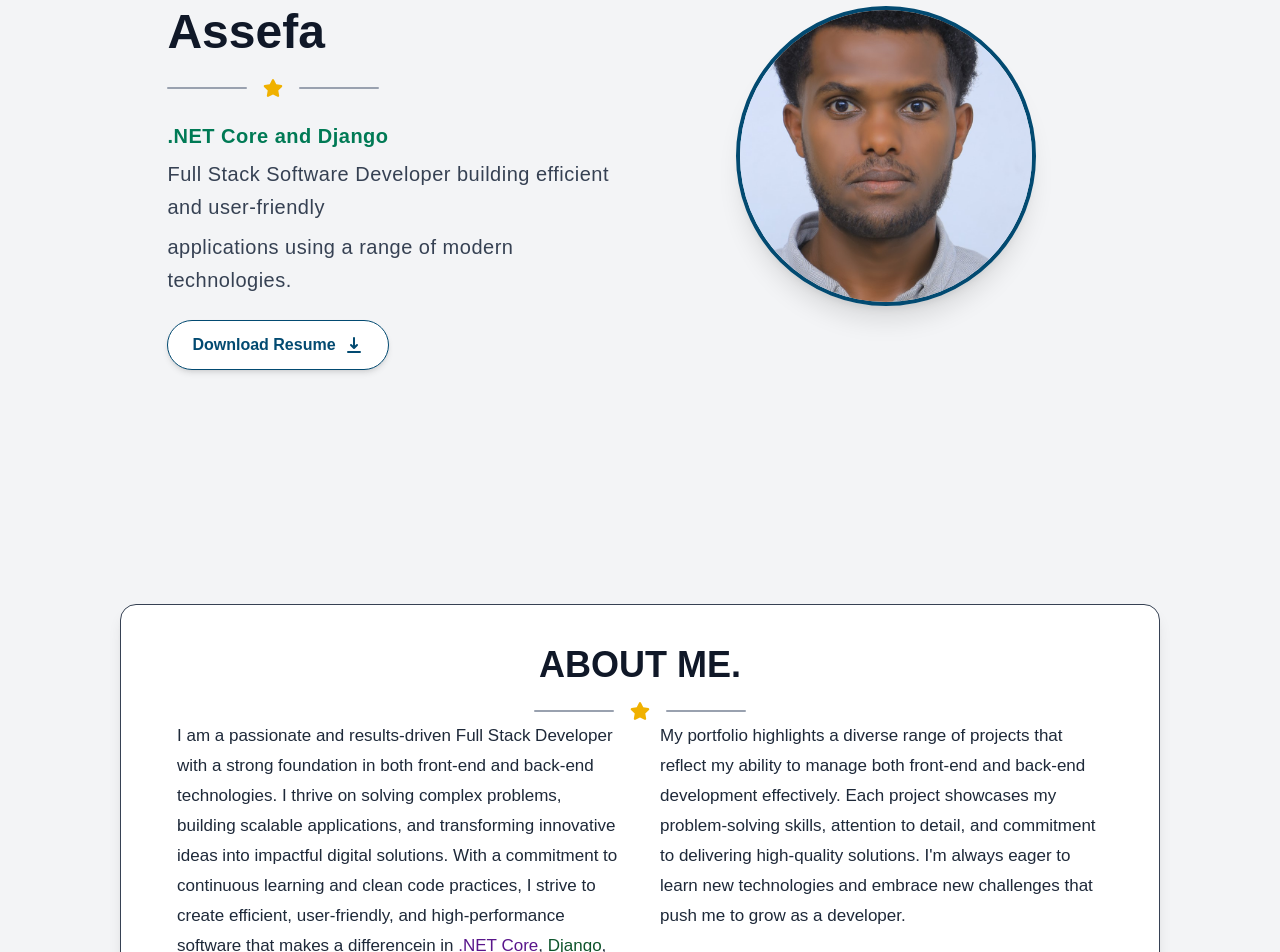
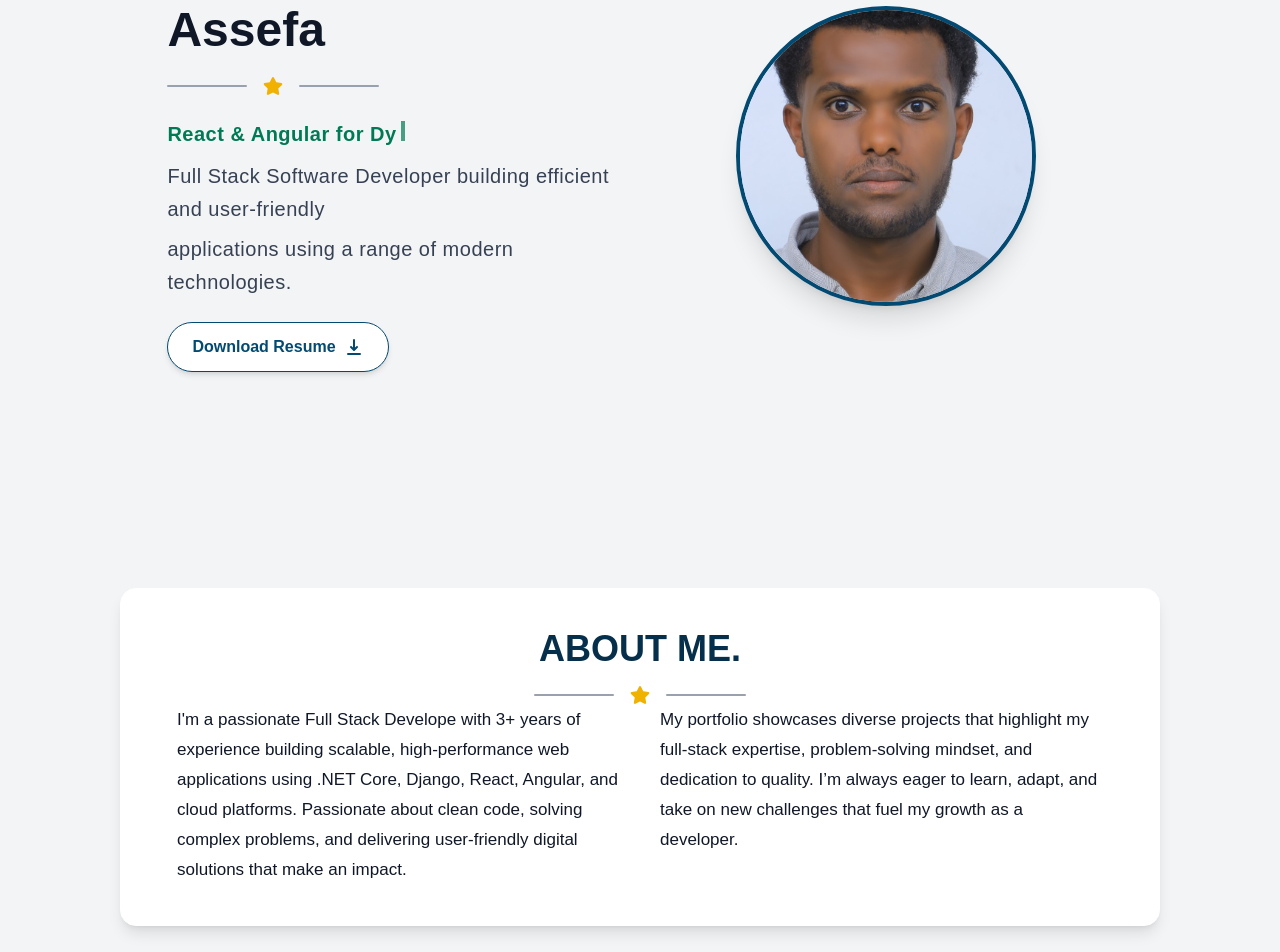
Before and after one commit to Andu2023/portfolio, a React (Vite) app: page / in a window 1280 px wide. Shown: the part 300-1252 px from the top of the page. Built offline with nearby package versions, Linux system fonts and the light colour scheme.

Commit message:
fix issue

```diff
--- a/src/App.jsx
+++ b/src/App.jsx
@@ -19,7 +19,7 @@ const HomePage = () => {
        <Tech />
        <Experience />
        <Projects />
-     <Contact/>
+       <Contact/>
       <Footer/>
     </div>
   );
--- a/src/components/About.jsx
+++ b/src/components/About.jsx
@@ -5,17 +5,17 @@ import { FaStar } from 'react-icons/fa';
 
 const About = () => {
   return (
-    <div className="w-full flex justify-center items-center mt-10 px-4 md:px-20">
+    <div className="w-full flex justify-center items-center mt-6 px-4 md:px-20">
       <motion.div
         variants={fadeIn("", "", 0.1, 1)}
-        className="bg-white p-10 rounded-2xl shadow-lg border border-gray-700 max-w-6xl w-full"
+        className="bg-white p-10 rounded-2xl shadow-lg border max-w-6xl w-full"
       >
         {/* Title */}
         <motion.div
           variants={textVariant()}
           className="text-center flex flex-col items-center justify-center"
         >
-          <h2 className="text-4xl font-bold text-gray-900">ABOUT ME.</h2>
+          <h2 className="text-4xl font-bold text-sky-950">ABOUT <span className=''>ME</span>.</h2>
 
           {/* Decorative line with star */}
           <div className="flex items-center gap-4 mt-4">
@@ -29,18 +29,18 @@ const About = () => {
         <div className="t-10 flex flex-col sm:flex-row sm:gap-10 gap-6 sm:flex-wrap sm:justify-center px-4">
           <motion.p
             variants={fadeIn("", "", 0.2, 1)}
-            className="text-gray-800 text-[17px] leading-[30px] max-w-[500px] flex-1 font-sans"
+            className="text-gray-900 text-[17px] leading-[30px] max-w-[500px] flex-1 font-sans"
           >
+             I'm a passionate Full Stack Develope with 3+ years of experience building scalable, high-performance web applications using .NET Core, Django, React, Angular, and cloud platforms. Passionate about clean code, solving complex problems, and delivering user-friendly digital solutions that make an impact.
 
-           I am a passionate and results-driven Full Stack Developer with a strong foundation in both front-end and back-end technologies. I thrive on solving complex problems, building scalable applications, and transforming innovative ideas into impactful digital solutions. With a commitment to continuous learning and clean code practices, I strive to create efficient, user-friendly, and high-performance software that makes a differencein  in <span className='text-purple-900'>.NET Core</span>, <span className='text-green-900'>Django</span>, <span className='text-pink-700'>Angular</span>, <span className='text-blue-500'>React</span>, and cloud technologies.
 
           </motion.p>
 
           <motion.p
             variants={fadeIn("", "", 0.3, 1)}
-            className="text-gray-800 text-[17px] leading-[30px] max-w-[500px] flex-1 font-serif"
+            className="text-gray-900 text-[17px] leading-[30px] max-w-[500px] flex-1 font-serif"
           >
-           My portfolio highlights a diverse range of projects that reflect my ability to manage both front-end and back-end development effectively. Each project showcases my problem-solving skills, attention to detail, and commitment to delivering high-quality solutions. I'm always eager to learn new technologies and embrace new challenges that push me to grow as a developer.
+           My portfolio showcases diverse projects that highlight my full-stack expertise, problem-solving mindset, and dedication to quality. I’m always eager to learn, adapt, and take on new challenges that fuel my growth as a developer.
           </motion.p>
         </div>
       </motion.div>
--- a/src/components/Contact.jsx
+++ b/src/components/Contact.jsx
@@ -82,7 +82,7 @@ const Contact = () => {
   };
 
   return (
-    <div className="xl:mt-12 max-w-7xl mx-auto px-4 md:px-20 ">
+    <div className="xl:mt-6 max-w-7xl mx-auto px-4 md:px-20 ">
        <motion.div
 
                 className="text-center flex flex-col items-center justify-center"
--- a/src/components/Experience.jsx
+++ b/src/components/Experience.jsx
@@ -1,5 +1,4 @@
 import { motion } from "framer-motion";
-import { styles } from "../styles";
 import { experiences, education } from "../constants";
 import { SectionWrapper } from "../hoc";
 import { fadeIn } from "../utils/motion";
@@ -11,7 +10,7 @@ const ExperienceCard = ({ experience, index }) => (
     variants={fadeIn("up", "spring", index * 0.3, 0.75)}
     whileHover={{ scale: 1.03 }}
     whileTap={{ scale: 0.97 }}
-    className="w-80 md:w-96 bg-white text-gray-800 p-6 rounded-xl shadow-md border border-gray-200 flex flex-col items-start justify-between transition-transform"
+    className="w-80 md:w-96 bg-white text-gray-800 p-6 rounded-xl shadow-md border border-gray-200 flex flex-col items-start justify-between transition-transform pt-4"
   >
     <div>
       <h3 className="text-lg font-semibold text-sky-950">{experience.title}</h3>
@@ -33,7 +32,7 @@ const EducationCard = ({ edu, index }) => (
     variants={fadeIn("up", "spring", index * 0.3, 0.75)}
     whileHover={{ scale: 1.03 }}
     whileTap={{ scale: 0.97 }}
-    className="w-80 md:w-96 bg-white text-gray-800 p-6 rounded-xl shadow-md border border-gray-200 flex flex-col items-start justify-between transition-transform"
+    className="w-full max-w-xs sm:max-w-sm md:max-w-md bg-white text-gray-800 p-6 rounded-xl shadow-md border border-gray-200 flex flex-col items-start justify-between transition-transform"
   >
     <div>
       <h3 className="text-lg font-semibold">{edu.university}</h3>
@@ -45,7 +44,7 @@ const EducationCard = ({ edu, index }) => (
 
 const Experience = () => {
   return (
-    <div className="w-full flex flex-col items-center mt-10 px-4 md:px-20">
+    <div className="w-full flex flex-col items-center mt-6 px-4 md:px-20">
 
        <div className="w-full max-w-6xl flex justify-between items-center mb-6 px-4">
         <h2 className="text-xl font-bold text-gray-800 font-sans">Resume</h2>
@@ -60,7 +59,7 @@ const Experience = () => {
   <a
     href="/AndualemAssefaResume.pdf"
     download="Andualem_Assefa_Resume.pdf"
-    className="flex items-center gap-2 rounded-full text-sky-900 bg-white hover:bg-gray-100 px-6 py-3 font-semibold transition-all duration-300 ease-in-out hover:scale-105 shadow-md border border-sky-900"
+    className="flex items-center sm:max-w-fit  px-4 sm:px-6 py-2 sm:py-3 gap-2 rounded-full text-sky-900 bg-white hover:bg-gray-100  font-semibold transition-all duration-300 ease-in-out hover:scale-105 shadow-md border border-sky-900"
   >
 
     Download Resume <HiDownload size={20} />
--- a/src/components/Hero.jsx
+++ b/src/components/Hero.jsx
@@ -4,27 +4,44 @@ import { motion } from 'framer-motion';
 import profile from '../assets/profile.jpg';
 import { HiDownload } from 'react-icons/hi';
 import { useState, useEffect } from 'react';
+
 const Hero = () => {
-   // Rotating text logic
   const rotatingTexts = [
-    "Fullstack Developer",
-    "React and Angular",
-    ".NET Core and Django",
+    ' Full Stack  Developer',
+    'React & Angular for Dynamic Frontends',
+    'Robust APIs with .NET Core & Django',
   ];
+
   const [currentTextIndex, setCurrentTextIndex] = useState(0);
+  const [displayedText, setDisplayedText] = useState('');
+  const [charIndex, setCharIndex] = useState(0);
 
   useEffect(() => {
-    const interval = setInterval(() => {
-      setCurrentTextIndex((prevIndex) => (prevIndex + 1) % rotatingTexts.length);
-    }, 2500); // change text every 2.5 seconds
+    const currentFullText = rotatingTexts[currentTextIndex];
 
-    return () => clearInterval(interval);
-  }, []);
+    const typingInterval = setInterval(() => {
+      if (charIndex < currentFullText.length) {
+        setDisplayedText((prev) => prev + currentFullText[charIndex]);
+        setCharIndex((prev) => prev + 1);
+      } else {
+        clearInterval(typingInterval);
+        setTimeout(() => {
+          // Clear and go to next text after short pause
+          setDisplayedText('');
+          setCharIndex(0);
+          setCurrentTextIndex((prev) => (prev + 1) % rotatingTexts.length);
+        }, 2000); // pause after full text is displayed
+      }
+    }, 100); // typing speed (ms per character)
+
+    return () => clearInterval(typingInterval);
+  }, [charIndex, currentTextIndex]);
+
   return (
     <section className="relative w-full h-auto min-h-screen bg-gray-100 flex items-center justify-center" id="hero">
       <div className={`${styles.paddingX} max-w-7xl mx-auto pt-28 flex flex-col md:flex-row items-center justify-between gap-10`}>
 
-        {/* Text Section (Left) */}
+        {/* Text Section */}
         <div className="flex-1 flex flex-col items-center md:items-start text-center md:text-left">
           <motion.div
             initial={{ opacity: 0, y: -30 }}
@@ -47,15 +64,10 @@ const Hero = () => {
             transition={{ delay: 0.3, duration: 0.8 }}
             className="mt-2 space-y-2 text-gray-700 text-base sm:text-lg md:text-xl leading-relaxed"
           >
-              <motion.p
-                key={rotatingTexts[currentTextIndex]}
-                initial={{ opacity: 0, y: 10 }}
-                animate={{ opacity: 1, y: 0 }}
-                transition={{ duration: 0.6 }}
-                className="tracking-wide text-emerald-700 font-semibold text-lg sm:text-xl"
-               >
-              {rotatingTexts[currentTextIndex]}
-              </motion.p>
+            <p className="tracking-wide text-emerald-700 font-semibold text-lg sm:text-xl min-h-[32px]">
+              {displayedText}
+              <span className="animate-pulse inline-block w-1 h-5 bg-emerald-700 ml-1" />
+            </p>
             <p className="tracking-wide">
               Full Stack Software Developer building efficient and user-friendly
             </p>
@@ -63,25 +75,24 @@ const Hero = () => {
               applications using a range of modern technologies.
             </p>
           </motion.div>
+
           <motion.div
             initial={{ opacity: 0, scale: 0.9 }}
             animate={{ opacity: 1, scale: 1 }}
             transition={{ delay: 0.6, duration: 0.6 }}
-                 className="mt-6"
+            className="mt-6 w-full sm:w-auto flex justify-center sm:justify-start"
           >
             <a
               href="/AndualemAssefaResume.pdf"
               download="Andualem_Assefa_Resume.pdf"
               className="flex items-center gap-2 rounded-full text-sky-900 bg-white hover:bg-gray-100 px-6 py-3 font-semibold transition-all duration-300 ease-in-out hover:scale-105 shadow-md border border-sky-900"
             >
-                     Download Resume<HiDownload size={20} />
+              Download Resume <HiDownload size={20} />
             </a>
           </motion.div>
-
-
         </div>
 
-        {/* Image Section (Right) */}
+        {/* Image Section */}
         <motion.div
           initial={{ opacity: 0, scale: 0.9 }}
           animate={{ opacity: 1, scale: 1 }}
--- a/src/components/Tech.jsx
+++ b/src/components/Tech.jsx
@@ -42,7 +42,7 @@ const TechSection = ({ title, items }) => (
 
 const Tech = () => {
   return (
-    <div className="w-full flex justify-center items-center mt-10 px-4 md:px-20">
+    <div className="w-full flex justify-center items-center mt-6 px-4 pt-6 md:px-20 pb-4">
       <motion.div
         variants={fadeIn("", "", 0.1, 1)}
         className="bg-white rounded-2xl shadow-lg p-8 max-w-6xl w-full"
--- a/src/constants/index.js
+++ b/src/constants/index.js
@@ -301,7 +301,7 @@ export const tools = [
   },
   {
     year: "2021 – 2022",
-    university: "Ethics Technology",
+    university: "EthixDev Technology",
     field: "Full stack development ",
   },
   // Add more if needed
```
Lines whose indentation alone changed are shown as unchanged.
